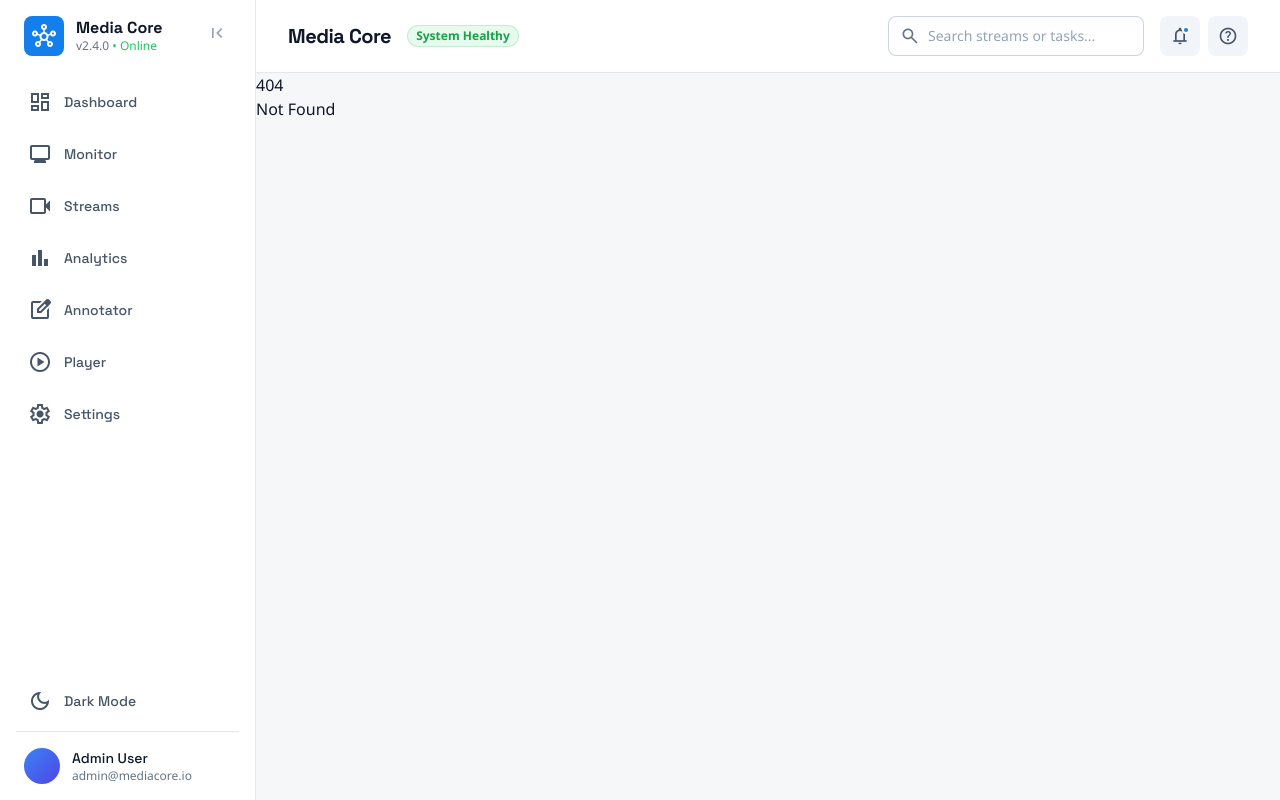
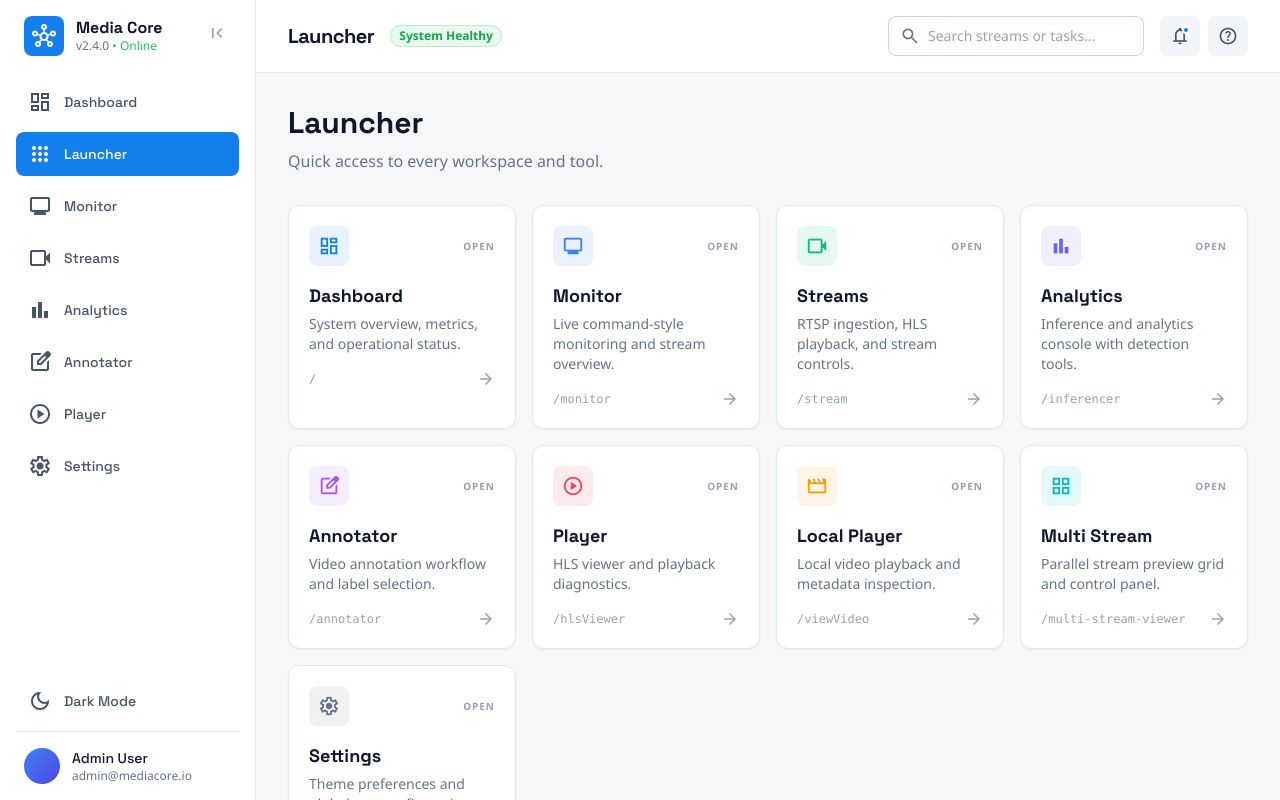
Before and after one commit to liren0907/media-core, a SvelteKit app in the folder app/: page /launcher in a window 1280 px wide. Before the commit this address had no page. Built offline with nearby package versions, Linux system fonts and the light colour scheme.

Commit message:
Add launcher page and update viewer components for feature development

```diff
--- a/app/src/routes/+layout.svelte
+++ b/app/src/routes/+layout.svelte
@@ -55,6 +55,17 @@
                         {#if !isSidebarOpen}
                             <div class="absolute left-full ml-2 px-2 py-1 bg-slate-800 text-white text-xs rounded opacity-0 group-hover:opacity-100 transition-opacity whitespace-nowrap z-50 pointer-events-none">
                                 Dashboard
+                            </div>
+                        {/if}
+                    </a>
+
+                    <a href="/launcher" class="flex items-center gap-3 px-3 py-2.5 rounded-lg transition-colors group relative {$page.url.pathname.startsWith('/launcher') ? 'bg-[#137fec] text-white' : 'text-slate-600 dark:text-slate-300 hover:bg-slate-100 dark:hover:bg-[#283039]'}">
+                        <span class="material-symbols-outlined shrink-0">apps</span>
+                        <span class="text-sm font-medium leading-normal font-display whitespace-nowrap transition-opacity duration-200 {isSidebarOpen ? 'opacity-100' : 'opacity-0 w-0 hidden'}">Launcher</span>
+
+                        {#if !isSidebarOpen}
+                            <div class="absolute left-full ml-2 px-2 py-1 bg-slate-800 text-white text-xs rounded opacity-0 group-hover:opacity-100 transition-opacity whitespace-nowrap z-50 pointer-events-none">
+                                Launcher
                             </div>
                         {/if}
                     </a>
@@ -163,6 +174,8 @@
                 <h2 class="text-xl font-bold font-display tracking-tight text-slate-900 dark:text-white">
                     {#if $page.url.pathname === '/'}
                         Dashboard Overview
+                    {:else if $page.url.pathname.startsWith('/launcher')}
+                        Launcher
                     {:else if $page.url.pathname.startsWith('/monitor')}
                         Command Monitor
                     {:else if $page.url.pathname.startsWith('/stream')}
--- a/app/src/routes/hlsViewer/+page.svelte
+++ b/app/src/routes/hlsViewer/+page.svelte
@@ -171,10 +171,10 @@
         <h2 class="card-title text-sm opacity-70">Playback Controls</h2>
 
         <div class="form-control w-full">
-          <label class="label">
+          <label for="playlistUrl" class="label">
             <span class="label-text">Playlist URL</span>
           </label>
-          <input type="text" bind:value={playlistUrl} class="input input-bordered w-full" />
+          <input id="playlistUrl" type="text" bind:value={playlistUrl} class="input input-bordered w-full" />
         </div>
 
         <div class="divider my-2"></div>
--- a/app/src/routes/inferencer/+page.svelte
+++ b/app/src/routes/inferencer/+page.svelte
@@ -117,9 +117,9 @@
 
             <div class="flex flex-col gap-4">
                 <div>
-                    <label class="text-xs font-medium text-slate-500 mb-1 block">Source Video</label>
+                    <label for="sourceVideoPath" class="text-xs font-medium text-slate-500 mb-1 block">Source Video</label>
                     <div class="flex gap-2">
-                        <input type="text" value={videoPath ? '...'+videoPath.slice(-20) : ''} readonly class="flex-1 bg-[#1e2936] border border-[#2d3b4f] rounded text-xs text-white px-2 py-1.5 focus:outline-none" placeholder="No file selected">
+                        <input id="sourceVideoPath" type="text" value={videoPath ? '...'+videoPath.slice(-20) : ''} readonly class="flex-1 bg-[#1e2936] border border-[#2d3b4f] rounded text-xs text-white px-2 py-1.5 focus:outline-none" placeholder="No file selected">
                         <button on:click={openVideoFile} class="bg-[#137fec] hover:bg-[#0f6bd0] text-white px-3 py-1.5 rounded text-xs font-bold transition-colors">
                             BROWSE
                         </button>
@@ -127,9 +127,9 @@
                 </div>
 
                 <div>
-                    <label class="text-xs font-medium text-slate-500 mb-1 block">Annotation Data</label>
+                    <label for="annotationDataPath" class="text-xs font-medium text-slate-500 mb-1 block">Annotation Data</label>
                     <div class="flex gap-2">
-                        <input type="text" value={annotationPath ? '...'+annotationPath.slice(-20) : ''} readonly class="flex-1 bg-[#1e2936] border border-[#2d3b4f] rounded text-xs text-white px-2 py-1.5 focus:outline-none" placeholder="No file selected">
+                        <input id="annotationDataPath" type="text" value={annotationPath ? '...'+annotationPath.slice(-20) : ''} readonly class="flex-1 bg-[#1e2936] border border-[#2d3b4f] rounded text-xs text-white px-2 py-1.5 focus:outline-none" placeholder="No file selected">
                         <button on:click={openAnnotationFile} class="bg-[#1e2936] hover:bg-[#2d3b4f] border border-[#2d3b4f] text-slate-300 px-3 py-1.5 rounded text-xs font-bold transition-colors">
                             LOAD
                         </button>
@@ -215,9 +215,13 @@
             <!-- Video Container -->
             <div class="relative flex-1 bg-black rounded-lg border border-[#2d3b4f] overflow-hidden shadow-2xl flex items-center justify-center">
                 {#if processedVideoPath}
-                    <video src={convertFileSrc(processedVideoPath)} controls class="w-full h-full object-contain"></video>
+                    <video src={convertFileSrc(processedVideoPath)} controls class="w-full h-full object-contain">
+                        <track kind="captions" />
+                    </video>
                 {:else if videoPath}
-                    <video bind:this={videoPlayer} controls class="w-full h-full object-contain opacity-80"></video>
+                    <video bind:this={videoPlayer} controls class="w-full h-full object-contain opacity-80">
+                        <track kind="captions" />
+                    </video>
                     <!-- Grid Overlay -->
                     <div class="absolute inset-0 pointer-events-none opacity-10" style="background-image: linear-gradient(to right, #2d3b4f 1px, transparent 1px), linear-gradient(to bottom, #2d3b4f 1px, transparent 1px); background-size: 40px 40px;"></div>
                 {:else}
--- /dev/null
+++ b/app/src/routes/launcher/+page.svelte
@@ -0,0 +1,110 @@
+<script lang="ts">
+  const pages = [
+    {
+      name: "Dashboard",
+      description: "System overview, metrics, and operational status.",
+      href: "/",
+      icon: "dashboard",
+      accent: "bg-[#137fec]/10 text-[#137fec]",
+    },
+    {
+      name: "Monitor",
+      description: "Live command-style monitoring and stream overview.",
+      href: "/monitor",
+      icon: "monitor",
+      accent: "bg-blue-500/10 text-blue-500",
+    },
+    {
+      name: "Streams",
+      description: "RTSP ingestion, HLS playback, and stream controls.",
+      href: "/stream",
+      icon: "videocam",
+      accent: "bg-emerald-500/10 text-emerald-500",
+    },
+    {
+      name: "Analytics",
+      description: "Inference and analytics console with detection tools.",
+      href: "/inferencer",
+      icon: "bar_chart",
+      accent: "bg-indigo-500/10 text-indigo-500",
+    },
+    {
+      name: "Annotator",
+      description: "Video annotation workflow and label selection.",
+      href: "/annotator",
+      icon: "edit_square",
+      accent: "bg-purple-500/10 text-purple-500",
+    },
+    {
+      name: "Player",
+      description: "HLS viewer and playback diagnostics.",
+      href: "/hlsViewer",
+      icon: "play_circle",
+      accent: "bg-rose-500/10 text-rose-500",
+    },
+    {
+      name: "Local Player",
+      description: "Local video playback and metadata inspection.",
+      href: "/viewVideo",
+      icon: "movie",
+      accent: "bg-amber-500/10 text-amber-500",
+    },
+    {
+      name: "Multi Stream",
+      description: "Parallel stream preview grid and control panel.",
+      href: "/multi-stream-viewer",
+      icon: "grid_view",
+      accent: "bg-cyan-500/10 text-cyan-500",
+    },
+    {
+      name: "Settings",
+      description: "Theme preferences and global app configuration.",
+      href: "/settings",
+      icon: "settings",
+      accent: "bg-slate-500/10 text-slate-500",
+    },
+  ];
+</script>
+
+<svelte:head>
+  <title>Launcher | Media Core</title>
+</svelte:head>
+
+<div class="p-8 max-w-[1400px] mx-auto space-y-8">
+  <div class="flex items-end justify-between gap-6 flex-wrap">
+    <div class="flex flex-col gap-2">
+      <h1 class="text-3xl font-bold text-slate-900 dark:text-white font-display">Launcher</h1>
+      <p class="text-slate-500 dark:text-slate-400">
+        Quick access to every workspace and tool.
+      </p>
+    </div>
+  </div>
+
+  <div class="grid grid-cols-1 sm:grid-cols-2 lg:grid-cols-3 xl:grid-cols-4 gap-4">
+    {#each pages as page}
+      <a
+        href={page.href}
+        class="group rounded-xl border border-slate-200 dark:border-[#283039] bg-white dark:bg-[#182129] p-5 shadow-sm hover:shadow-lg hover:border-[#137fec]/40 transition-all flex flex-col gap-4"
+      >
+        <div class="flex items-center justify-between">
+          <div class={`size-10 rounded-lg ${page.accent} flex items-center justify-center`}>
+            <span class="material-symbols-outlined text-[22px]">{page.icon}</span>
+          </div>
+          <span class="text-[10px] font-bold uppercase tracking-widest text-slate-400 group-hover:text-slate-600 dark:group-hover:text-slate-300">
+            Open
+          </span>
+        </div>
+        <div class="flex flex-col gap-1">
+          <h3 class="text-lg font-bold font-display text-slate-900 dark:text-white">{page.name}</h3>
+          <p class="text-sm text-slate-500 dark:text-slate-400">{page.description}</p>
+        </div>
+        <div class="flex items-center justify-between text-xs font-mono text-slate-400">
+          <span>{page.href}</span>
+          <span class="material-symbols-outlined text-[18px] text-slate-400 group-hover:text-[#137fec]">
+            arrow_forward
+          </span>
+        </div>
+      </a>
+    {/each}
+  </div>
+</div>
--- a/app/src/routes/multi-stream-viewer/+page.svelte
+++ b/app/src/routes/multi-stream-viewer/+page.svelte
@@ -70,10 +70,11 @@
     <div class="card bg-base-100 shadow-xl mb-8">
       <div class="card-body">
         <div class="form-control">
-            <label class="label">
+            <label for="rtspUrlsInput" class="label">
                 <span class="label-text font-bold">RTSP Stream URLs (one per line)</span>
             </label>
             <textarea
+                id="rtspUrlsInput"
                 bind:value={urlsInput}
                 class="textarea textarea-bordered h-32 font-mono text-sm"
                 placeholder="rtsp://192.168.1.100/stream1&#10;rtsp://192.168.1.101/stream2"
@@ -108,7 +109,9 @@
                 controls
                 muted
                 class="w-full h-full object-contain"
-              ></video>
+              >
+                <track kind="captions" />
+              </video>
               <div class="absolute top-2 left-2 badge badge-sm badge-neutral opacity-70 group-hover:opacity-100 transition-opacity">
                  CAM {i + 1}
               </div>
--- a/app/src/routes/stream/+page.svelte
+++ b/app/src/routes/stream/+page.svelte
@@ -200,15 +200,18 @@
                         controls
                         class="w-full max-h-[400px]"
                         style="display: none;"
-                    ></video>
+                    >
+                        <track kind="captions" />
+                    </video>
                 </div>
 
                 <form on:submit|preventDefault={startCapture} class="space-y-6">
                     <!-- Main URL Section -->
                     <div class="space-y-2">
-                        <label class="text-sm font-medium text-slate-700 dark:text-slate-300">Main RTSP URL</label>
+                        <label for="mainRtspUrl" class="text-sm font-medium text-slate-700 dark:text-slate-300">Main RTSP URL</label>
                         <div class="flex gap-2">
                             <input
+                                id="mainRtspUrl"
                                 type="text"
                                 bind:value={rtspConfig.rtsp_url}
                                 class="flex-1 bg-white dark:bg-[#111418] border border-slate-200 dark:border-[#283039] rounded-lg px-4 py-2 text-sm text-slate-900 dark:text-white focus:outline-none focus:border-[#137fec] focus:ring-1 focus:ring-[#137fec]"
@@ -221,14 +224,16 @@
 
                     <!-- Additional URLs -->
                     <div class="space-y-2">
-                        <label class="text-sm font-medium text-slate-700 dark:text-slate-300">Additional URLs ({rtspConfig.rtsp_url_list.length})</label>
+                        <div class="text-sm font-medium text-slate-700 dark:text-slate-300">Additional URLs ({rtspConfig.rtsp_url_list.length})</div>
                         {#each rtspConfig.rtsp_url_list as url, i}
                             <div class="flex gap-2">
                                 <input
+                                    id={`additionalRtspUrl-${i}`}
                                     type="text"
                                     bind:value={rtspConfig.rtsp_url_list[i]}
                                     class="flex-1 bg-white dark:bg-[#111418] border border-slate-200 dark:border-[#283039] rounded-lg px-4 py-2 text-sm text-slate-900 dark:text-white focus:outline-none focus:border-[#137fec] focus:ring-1 focus:ring-[#137fec]"
                                     placeholder="rtsp://..."
+                                    aria-label={`Additional RTSP URL ${i + 1}`}
                                 />
                                 <button type="button" on:click={() => removeUrlField(i)} class="p-2 text-red-500 hover:bg-red-50 dark:hover:bg-red-900/20 rounded-lg transition-colors">
                                     <span class="material-symbols-outlined">delete</span>
@@ -242,15 +247,15 @@
 
                     <div class="grid grid-cols-1 md:grid-cols-2 gap-6">
                         <div class="space-y-2">
-                            <label class="text-sm font-medium text-slate-700 dark:text-slate-300">Output Directory</label>
+                            <label for="outputDirectory" class="text-sm font-medium text-slate-700 dark:text-slate-300">Output Directory</label>
                             <div class="flex gap-2">
-                                <input type="text" readonly bind:value={rtspConfig.output_directory} class="flex-1 bg-white dark:bg-[#111418] border border-slate-200 dark:border-[#283039] rounded-lg px-4 py-2 text-sm text-slate-900 dark:text-white" placeholder="Select output directory..." />
+                                <input id="outputDirectory" type="text" readonly bind:value={rtspConfig.output_directory} class="flex-1 bg-white dark:bg-[#111418] border border-slate-200 dark:border-[#283039] rounded-lg px-4 py-2 text-sm text-slate-900 dark:text-white" placeholder="Select output directory..." />
                                 <button type="button" on:click={selectOutputDirectory} class="px-4 py-2 bg-slate-100 dark:bg-[#283039] hover:bg-slate-200 dark:hover:bg-[#3b4754] text-slate-700 dark:text-white rounded-lg font-medium text-sm transition-colors">Browse</button>
                             </div>
                         </div>
                         <div class="space-y-2">
-                            <label class="text-sm font-medium text-slate-700 dark:text-slate-300">Segment Duration (sec)</label>
-                            <input type="number" bind:value={rtspConfig.saved_time_duration} min="1" class="w-full bg-white dark:bg-[#111418] border border-slate-200 dark:border-[#283039] rounded-lg px-4 py-2 text-sm text-slate-900 dark:text-white" />
+                            <label for="segmentDuration" class="text-sm font-medium text-slate-700 dark:text-slate-300">Segment Duration (sec)</label>
+                            <input id="segmentDuration" type="number" bind:value={rtspConfig.saved_time_duration} min="1" class="w-full bg-white dark:bg-[#111418] border border-slate-200 dark:border-[#283039] rounded-lg px-4 py-2 text-sm text-slate-900 dark:text-white" />
                         </div>
                     </div>
 
@@ -285,12 +290,12 @@
                         {#if rtspConfig.hls.enabled}
                             <div class="grid grid-cols-1 md:grid-cols-2 gap-4 mt-4">
                                 <div class="space-y-2">
-                                    <label class="text-xs font-medium text-slate-500">HLS Output Dir</label>
-                                    <input type="text" bind:value={rtspConfig.hls.output_directory} class="w-full bg-white dark:bg-[#111418] border border-slate-200 dark:border-[#283039] rounded px-3 py-1.5 text-sm" />
+                                    <label for="hlsOutputDir" class="text-xs font-medium text-slate-500">HLS Output Dir</label>
+                                    <input id="hlsOutputDir" type="text" bind:value={rtspConfig.hls.output_directory} class="w-full bg-white dark:bg-[#111418] border border-slate-200 dark:border-[#283039] rounded px-3 py-1.5 text-sm" />
                                 </div>
                                 <div class="space-y-2">
-                                    <label class="text-xs font-medium text-slate-500">Playlist Size</label>
-                                    <input type="number" bind:value={rtspConfig.hls.playlist_size} min="3" max="50" class="w-full bg-white dark:bg-[#111418] border border-slate-200 dark:border-[#283039] rounded px-3 py-1.5 text-sm" />
+                                    <label for="hlsPlaylistSize" class="text-xs font-medium text-slate-500">Playlist Size</label>
+                                    <input id="hlsPlaylistSize" type="number" bind:value={rtspConfig.hls.playlist_size} min="3" max="50" class="w-full bg-white dark:bg-[#111418] border border-slate-200 dark:border-[#283039] rounded px-3 py-1.5 text-sm" />
                                 </div>
                             </div>
                         {/if}
--- a/app/src/routes/viewVideo/+page.svelte
+++ b/app/src/routes/viewVideo/+page.svelte
@@ -23,16 +23,20 @@
     }
   }
 
-  function formatVideoInfo(jsonStr: string) {
+  function formatVideoInfo(jsonStr: string): Record<string, string> {
     try {
       const data = JSON.parse(jsonStr);
       return {
-        Codec: data.codec_name,
-        Format: data.codec_str.toUpperCase(),
-        Duration: `${Math.floor(data.duration_seconds / 60)}m ${Math.round(data.duration_seconds % 60)}s`,
-        "Frame Rate": `${data.fps} FPS`,
-        "Total Frames": data.frame_count.toLocaleString(),
-        Resolution: data.resolution,
+        Codec: String(data.codec_name ?? "N/A"),
+        Format: String(data.codec_str ?? "N/A").toUpperCase(),
+        Duration: Number.isFinite(data.duration_seconds)
+          ? `${Math.floor(data.duration_seconds / 60)}m ${Math.round(data.duration_seconds % 60)}s`
+          : "N/A",
+        "Frame Rate": Number.isFinite(data.fps) ? `${data.fps} FPS` : "N/A",
+        "Total Frames": Number.isFinite(data.frame_count)
+          ? data.frame_count.toLocaleString()
+          : "N/A",
+        Resolution: String(data.resolution ?? "N/A"),
       };
     } catch (e) {
       return {};
@@ -86,7 +90,7 @@
                 {#each Object.entries(formatVideoInfo(videoResult)) as [key, value]}
                     <div class="flex flex-col p-3 bg-base-200 rounded-box text-center">
                         <span class="text-xs uppercase tracking-wider opacity-60 mb-1">{key}</span>
-                        <span class="font-bold text-sm truncate" title={value as string}>{value}</span>
+                        <span class="font-bold text-sm truncate" title={value}>{value}</span>
                     </div>
                 {/each}
             </div>
--- a/app/svelte.config.js
+++ b/app/svelte.config.js
@@ -10,6 +10,12 @@ const config = {
   kit: {
     adapter: adapter(),
   },
+  onwarn: (warning, handler) => {
+    if (warning.code && warning.code.startsWith("a11y-")) {
+      return;
+    }
+    handler(warning);
+  },
 };
 
 export default config;
--- a/app/tsconfig.json
+++ b/app/tsconfig.json
@@ -11,7 +11,8 @@
     "sourceMap": true,
     "strict": true,
     "moduleResolution": "bundler"
-  }
+  },
+  "exclude": ["node_modules", "deprecated"]
   // Path aliases are handled by https://kit.svelte.dev/docs/configuration#alias
   // except $lib which is handled by https://kit.svelte.dev/docs/configuration#files
   //
```
Also changed, not shown: 1 other file (tests, documents, lock files or other folders).
